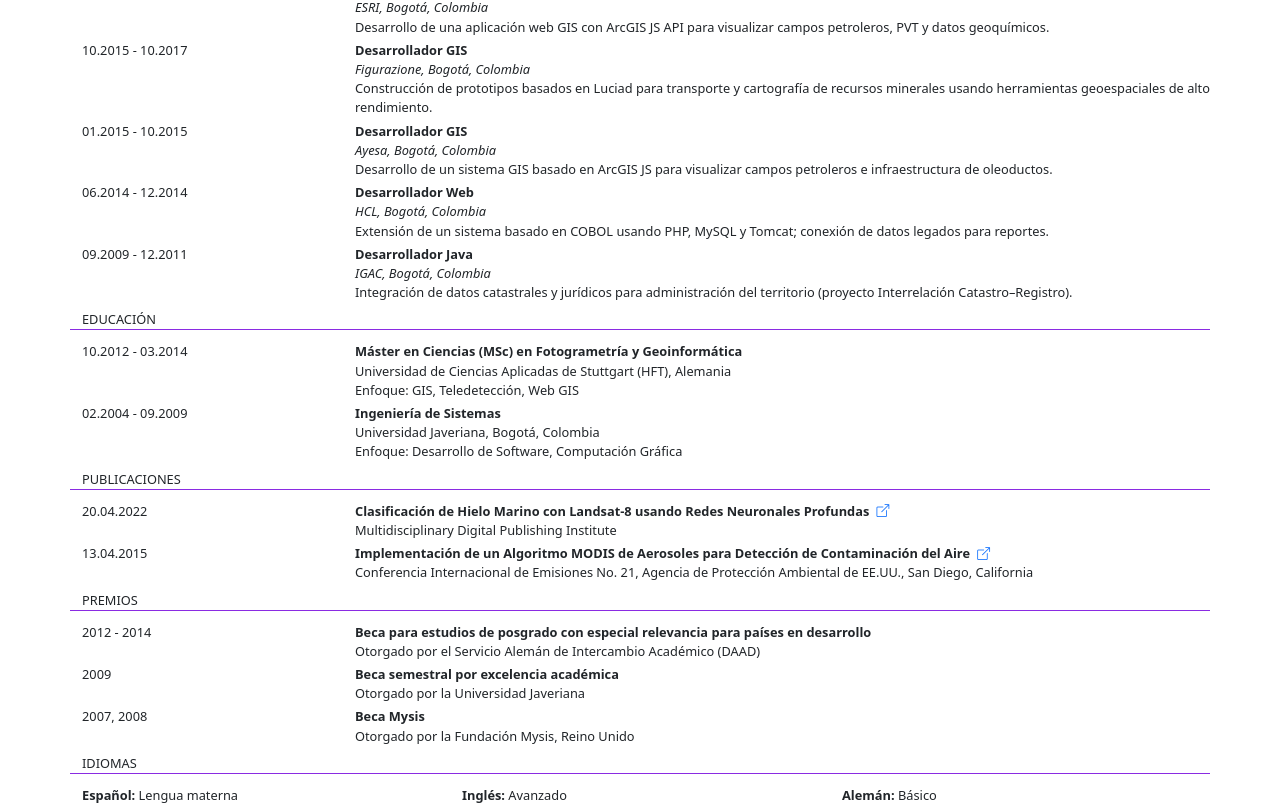
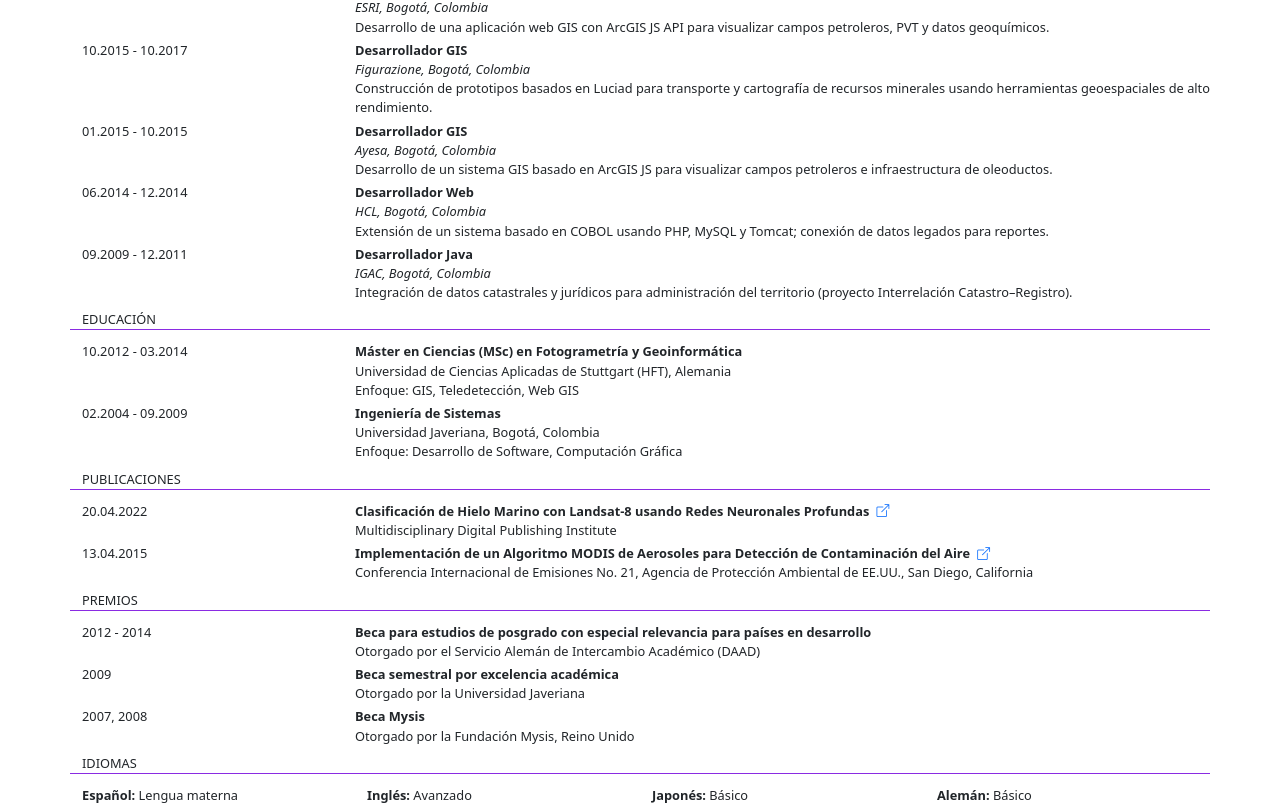
Before and after one commit to pateto/cv, an Angular app: page / in a window 1280 px wide. Shown: the part 703-1508 px from the top of the page. Built offline with nearby package versions, Linux system fonts and the light colour scheme.

Commit message:
add language

```diff
--- a/src/app/app.component.html
+++ b/src/app/app.component.html
@@ -378,6 +378,9 @@
           <b>Inglés:</b> Avanzado
         </div>
         <div class="col">
+          <b>Japonés:</b> Básico
+        </div>
+        <div class="col">
           <b>Alemán:</b> Básico
         </div>
       </div>
```
